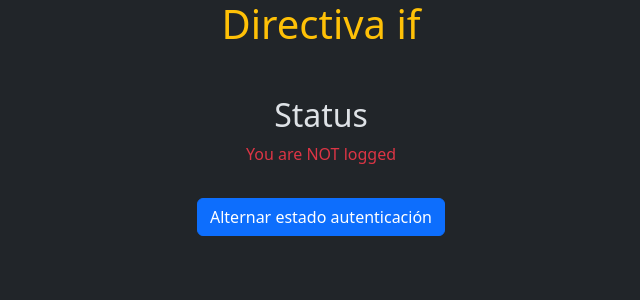
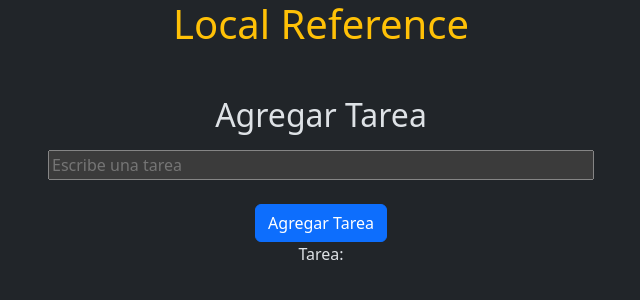
Before and after one commit to fjjt3/Angular2024, an Angular app: page / in a window 1280 px wide. Shown: the top 300 px of the page, without its empty margins (319-959 px from the left). Built offline with nearby package versions, Linux system fonts and the light colour scheme.

Commit message:
Add: Local reference

```diff
--- /dev/null
+++ b/src/app/agregar-tarea/agregar-tarea.component.html
@@ -0,0 +1,17 @@
+<div class="container mt-5">
+    <h2>Agregar Tarea</h2>
+    <div class="mt-3 d-flex justify-content-center">
+        <input type="text" #tareaInput class="form-contro mb-2 w-50"
+        placeholder="Escribe una tarea">
+    </div>
+    <div class="mt-3 d-flex justify-content-center">
+        <button class="btn btn-primary" (click)="agregarTarea(tareaInput.value); tareaInput.value=''">
+            Agregar Tarea
+        </button>
+    </div>
+    <div lass="mt-3 text-center">
+        @if(tarea){
+            <p>Tarea: {{tarea}}</p>
+        }
+    </div>
+</div>
--- /dev/null
+++ b/src/app/agregar-tarea/agregar-tarea.component.ts
@@ -0,0 +1,17 @@
+import { Component } from '@angular/core';
+
+@Component({
+  selector: 'app-agregar-tarea',
+  standalone: true,
+  imports: [],
+  templateUrl: './agregar-tarea.component.html',
+  styleUrl: './agregar-tarea.component.css'
+})
+export class AgregarTareaComponent {
+  tarea: string = " ";
+
+  agregarTarea(nuevaTarea: string): void{
+    this.tarea = nuevaTarea;
+  }
+
+}
--- a/src/app/app.component.html
+++ b/src/app/app.component.html
@@ -1,4 +1,4 @@
-<div class="container">
+<div class="container text-center">
     <h1 class="text-center text-warning">{{title}}</h1>
-    <app-componente-if/>
+    <app-agregar-tarea/>
 </div>
--- a/src/app/app.component.ts
+++ b/src/app/app.component.ts
@@ -9,15 +9,16 @@
 import { ReplicadorComponent } from "./replicador/replicador.component";
 import { SaludarComponent } from "./saludar/saludar.component";
 import { ComponenteIfComponent } from "./componente-if/componente-if.component";
+import { AgregarTareaComponent } from "./agregar-tarea/agregar-tarea.component";
 
 
 @Component({
   selector: 'app-root',
   standalone: true,
-  imports: [RouterOutlet, NuevoComponenteComponent, ComponenteEnLineaComponent, InterpolacionComponent, PadreComponent, HijoComponent, MostrarMensajeComponent, ReplicadorComponent, SaludarComponent, ComponenteIfComponent],
+  imports: [RouterOutlet, NuevoComponenteComponent, ComponenteEnLineaComponent, InterpolacionComponent, PadreComponent, HijoComponent, MostrarMensajeComponent, ReplicadorComponent, SaludarComponent, ComponenteIfComponent, AgregarTareaComponent],
   templateUrl: './app.component.html',
   styleUrl: './app.component.css'
 })
 export class AppComponent {
-  title = 'Directiva if';
+  title = 'Local Reference';
 }
```
Also changed, not shown: src/app/agregar-tarea/agregar-tarea.component.css (added).
